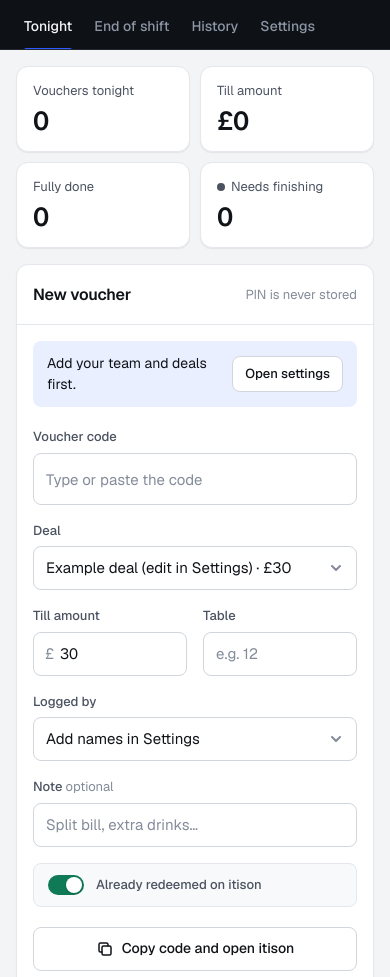
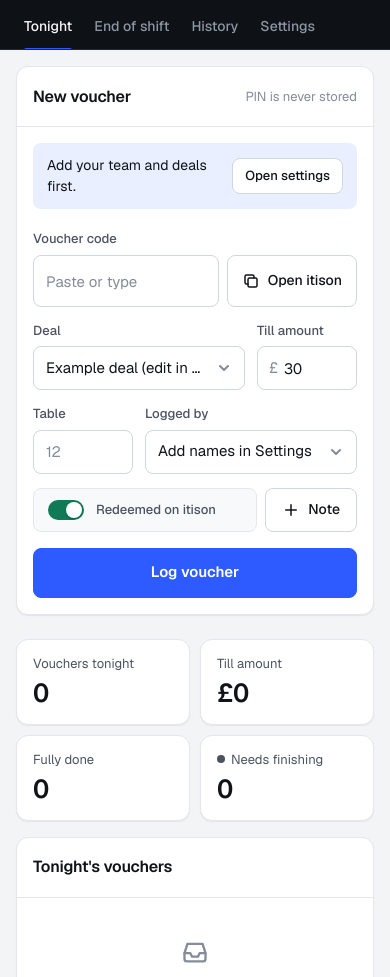
Before and after one commit to spongebakka/voucher-desk, a plain HTML site: page index.html in a window 390 px wide. Shown: the part 43-1020 px from the top of the page. Drawn offline with nearby package versions, Linux system fonts and the light colour scheme.

Commit message:
Fit the new-voucher form on one screen
- Form starts right under the top bar; number tiles moved beside it
- Deal/amount and table/name share rows; Open itison sits next to the code
- Note is tucked behind a + Note button
- Log voucher is visible without scrolling on a 700px laptop and a phone

Co-Authored-By: Claude Opus 5.5 <noreply@anthropic.com>

```diff
--- a/index.html
+++ b/index.html
@@ -71,8 +71,10 @@ main{max-width:1240px;margin:0 auto;padding-top:24px;padding-bottom:calc(48px +
 .page-head p{margin:4px 0 0;color:var(--ink-2);font-size:14px}
 
 /* KPI strip: four equal tiles, 2×2 on phones */
-.kpis{display:grid;grid-template-columns:repeat(4,minmax(0,1fr));gap:12px;margin-bottom:24px}
-@media (max-width:760px){.kpis{grid-template-columns:repeat(2,minmax(0,1fr));gap:10px;margin-bottom:16px}}
+.kpis{display:grid;grid-template-columns:repeat(4,minmax(0,1fr));gap:12px}
+@media (max-width:760px){.kpis{grid-template-columns:repeat(2,minmax(0,1fr));gap:10px}}
+.stack.right{gap:16px}
+@media (max-width:1000px){.layout{gap:16px}}
 .kpi{background:var(--surface);border:1px solid var(--line);border-radius:var(--r);padding:14px 16px;box-shadow:var(--shadow);min-width:0}
 .kpi-label{font-size:13px;color:var(--ink-2);display:flex;align-items:center;gap:6px}
 .kpi-val{font-size:26px;font-weight:600;letter-spacing:-.6px;line-height:1.25;margin-top:4px}
@@ -98,6 +100,13 @@ main{max-width:1240px;margin:0 auto;padding-top:24px;padding-bottom:calc(48px +
 .fields{display:grid;grid-template-columns:repeat(2,minmax(0,1fr));gap:16px}
 .f{display:flex;flex-direction:column;gap:6px;min-width:0}
 .f.full{grid-column:1/-1}
+.fields.compact{grid-template-columns:repeat(3,minmax(0,1fr));gap:14px 12px}
+.fields.compact .s2{grid-column:span 2}
+.code-row{display:grid;grid-template-columns:minmax(0,1fr) auto;gap:8px}
+.code-row .btn{height:52px;padding:0 14px}
+.switch-row{flex-direction:row;gap:8px}
+.switch-row .switch{flex:1;min-width:0}
+.fields.compact + .actions{margin-top:16px}
 .f label,.lbl{font-size:13px;font-weight:500;color:var(--ink-2)}
 .input,.select,.textarea{width:100%;height:var(--h);border:1px solid var(--line-2);background:var(--surface);border-radius:var(--r-sm);padding:0 12px;font-size:15px;transition:border-color .15s, box-shadow .15s}
 .textarea{height:auto;min-height:120px;padding:10px 12px;resize:vertical;font-size:14px;line-height:1.5}
@@ -272,25 +281,21 @@ td.c,th.c{text-align:center}
 
   <!-- ================= TONIGHT ================= -->
   <section id="tab-tonight">
-    <div class="kpis">
-      <div class="kpi"><div class="kpi-label">Vouchers tonight</div><div class="kpi-val num" id="kCount">0</div></div>
-      <div class="kpi"><div class="kpi-label">Till amount</div><div class="kpi-val num" id="kTotal">£0</div></div>
-      <div class="kpi"><div class="kpi-label">Fully done</div><div class="kpi-val num" id="kDone">0</div></div>
-      <div class="kpi" id="kOpenBox"><div class="kpi-label"><span class="dot"></span>Needs finishing</div><div class="kpi-val num" id="kOpen">0</div></div>
-    </div>
-
     <div class="layout">
       <form class="panel sticky" id="addForm" autocomplete="off" novalidate>
         <div class="panel-head"><h2>New voucher</h2><span class="sub">PIN is never stored</span></div>
         <div class="panel-body">
           <div class="notice" id="setupNotice" hidden><span>Add your team and deals first.</span><button type="button" class="btn sm" data-goto="settings">Open settings</button></div>
-          <div class="fields">
+          <div class="fields compact">
             <div class="f full">
               <label for="code">Voucher code</label>
-              <input class="input code" id="code" placeholder="Type or paste the code" spellcheck="false" autocapitalize="characters">
+              <div class="code-row">
+                <input class="input code" id="code" placeholder="Paste or type" spellcheck="false" autocapitalize="characters">
+                <button type="button" class="btn" id="copyOpen" title="Copy the code and open itison in a new tab"><svg class="ic"><use href="#i-copy"/></svg>Open itison</button>
+              </div>
               <div id="dupMsg" hidden></div>
             </div>
-            <div class="f full">
+            <div class="f s2">
               <label for="deal">Deal</label>
               <select class="select" id="deal"></select>
             </div>
@@ -300,27 +305,34 @@ td.c,th.c{text-align:center}
             </div>
             <div class="f">
               <label for="table">Table</label>
-              <input class="input" id="table" inputmode="numeric" placeholder="e.g. 12">
+              <input class="input" id="table" inputmode="numeric" placeholder="12">
             </div>
-            <div class="f full">
+            <div class="f s2">
               <label for="staff">Logged by</label>
               <select class="select" id="staff"></select>
             </div>
-            <div class="f full">
-              <label for="note">Note <span style="color:var(--ink-3);font-weight:400">optional</span></label>
+            <div class="f full" id="noteWrap" hidden>
+              <label for="note">Note</label>
               <input class="input" id="note" placeholder="Split bill, extra drinks…">
             </div>
-            <div class="f full">
-              <label class="switch"><input type="checkbox" id="alreadyRedeemed" checked><span class="track"></span>Already redeemed on itison</label>
+            <div class="f full switch-row">
+              <label class="switch"><input type="checkbox" id="alreadyRedeemed" checked><span class="track"></span>Redeemed on itison</label>
+              <button type="button" class="btn" id="addNote"><svg class="ic"><use href="#i-plus"/></svg>Note</button>
             </div>
           </div>
           <div class="actions">
-            <button type="button" class="btn block" id="copyOpen"><svg class="ic"><use href="#i-copy"/></svg>Copy code and open itison</button>
             <button type="submit" class="btn primary block lg">Log voucher</button>
           </div>
         </div>
       </form>
 
+      <div class="stack right">
+      <div class="kpis">
+        <div class="kpi"><div class="kpi-label">Vouchers tonight</div><div class="kpi-val num" id="kCount">0</div></div>
+        <div class="kpi"><div class="kpi-label">Till amount</div><div class="kpi-val num" id="kTotal">£0</div></div>
+        <div class="kpi"><div class="kpi-label">Fully done</div><div class="kpi-val num" id="kDone">0</div></div>
+        <div class="kpi" id="kOpenBox"><div class="kpi-label"><span class="dot"></span>Needs finishing</div><div class="kpi-val num" id="kOpen">0</div></div>
+      </div>
       <div class="panel list-panel">
         <div class="panel-head"><h2>Tonight's vouchers</h2><span class="sub num" id="listSub"></span></div>
         <div id="openGroup" hidden>
@@ -336,6 +348,7 @@ td.c,th.c{text-align:center}
           <strong>No vouchers yet tonight</strong>
           <p>Log one with the form. It shows up here with its three steps, and stays under Needs finishing until all three are ticked.</p>
         </div>
+      </div>
       </div>
     </div>
   </section>
@@ -537,6 +550,8 @@ function dupCheck(){
 }
 $('code').addEventListener('input', dupCheck);
 
+$('addNote').addEventListener('click', () => { $('noteWrap').hidden = false; $('addNote').hidden = true; $('note').focus(); });
+
 /* ---------- copy + open itison ---------- */
 $('copyOpen').addEventListener('click', async () => {
   const code = $('code').value.trim();
@@ -567,7 +582,7 @@ $('addForm').addEventListener('submit', e => {
   };
   state.vouchers.push(v); save();
   flashId = v.id; setTimeout(() => { flashId = null; }, 1500);
-  $('code').value = ''; $('table').value = ''; $('note').value = ''; dupCheck();
+  $('code').value = ''; $('table').value = ''; $('note').value = ''; $('noteWrap').hidden = true; $('addNote').hidden = false; dupCheck();
   toast(`Logged ${code}. Put ${money(value)} through the till as itison.`);
   render(); $('code').focus();
 });
```
